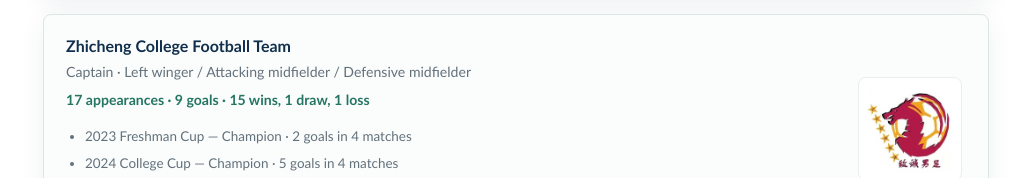
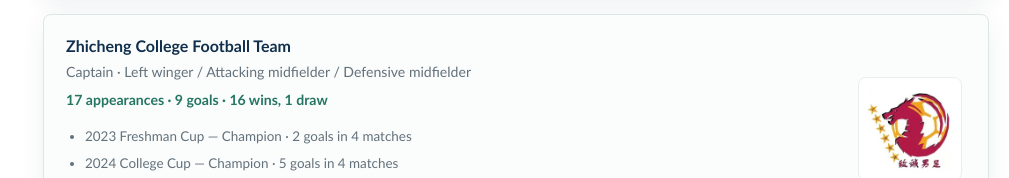
Before and after one commit to KylianSu/KylianSu.github.io, a Next.js app: page / in a window 1280 px wide. Shown: the part 3558-3736 px from the top of the page, without its empty margins (271-1280 px from the left). Built offline with nearby package versions, Linux system fonts and the light colour scheme; no server answers.

Commit message:
Correct Zhicheng football record

```diff
--- a/app/page.jsx
+++ b/app/page.jsx
@@ -120,7 +120,7 @@ const footballTeams = [
       src: "/assets/football/zhicheng.jpg",
       alt: "Zhicheng College Football Team logo",
     },
-    summary: "17 appearances · 9 goals · 15 wins, 1 draw, 1 loss",
+    summary: "17 appearances · 9 goals · 16 wins, 1 draw",
     honors: [
       "2023 Freshman Cup — Champion · 2 goals in 4 matches",
       "2024 College Cup — Champion · 5 goals in 4 matches",
```
